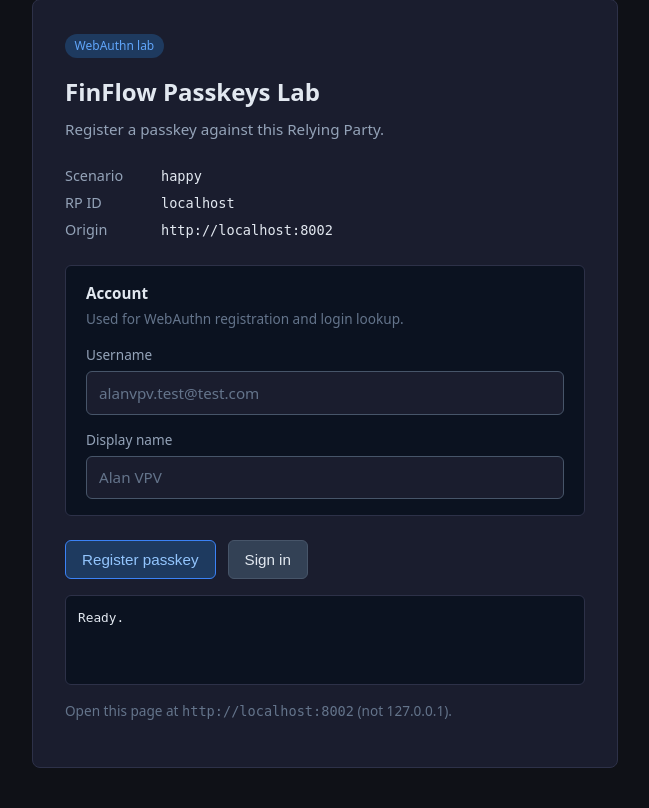
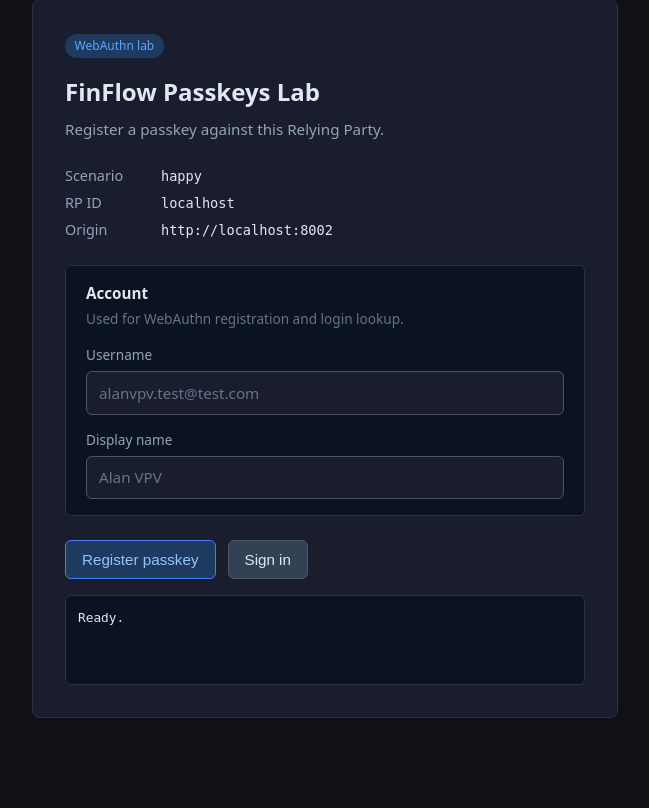
Before and after one commit to AlanVPV301/iam-portfolio, a Flask app: template 06-passkeys-webauthn-lab/templates/index.html in a window 1280 px wide. Shown: the part 41-849 px from the top of the page, without its empty margins (8-657 px from the left). After the commit the page ends 759 px from the top, so only its background shows below. Run offline with Flask 3, Linux system fonts and the light colour scheme; the template is opened without the code that fills it, so the values that code supplies are empty.

Commit message:
HTML FIX

```diff
--- a/06-passkeys-webauthn-lab/passkeys/main.py
+++ b/06-passkeys-webauthn-lab/passkeys/main.py
@@ -17,9 +17,6 @@ from webauthn.helpers.generate_user_handle import generate_user_handle
 from webauthn.helpers.bytes_to_base64url import bytes_to_base64url
 import logging
 from pydantic import BaseModel
-
-
-
 from passkeys.sessions import save_challenge, pop_challenge
 from passkeys import db
 from passkeys.webauthn_helpers import begin_registration, finish_registration, begin_authentication, finish_authentication
--- a/06-passkeys-webauthn-lab/templates/index.html
+++ b/06-passkeys-webauthn-lab/templates/index.html
@@ -54,7 +54,6 @@
     </div>
 
     <pre id="output" aria-live="polite">Ready.</pre>
-    <p class="hint">Open this page at <code>http://localhost:8002</code> (not 127.0.0.1).</p>
   </div>
 
   <script src="/static/registration.js" defer></script>
```
